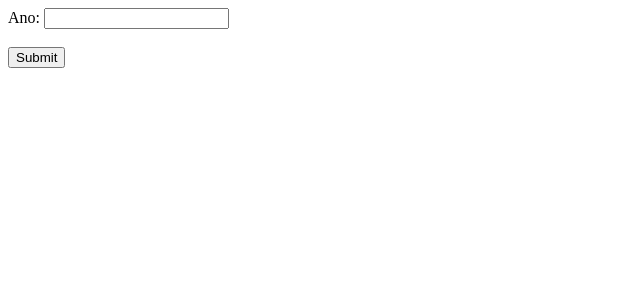
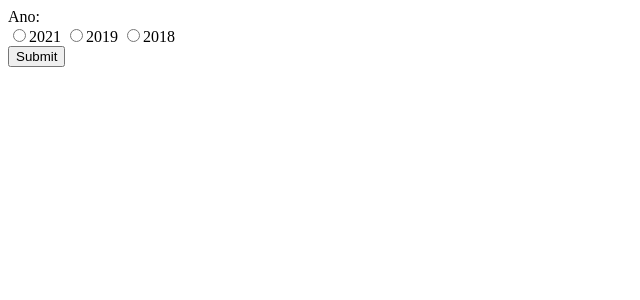
Before and after one commit to paulosergiolima/CollegeListBR, a Flask app: page / in a window 1280 px wide. Shown: the top 300 px of the page, without its empty margins (0-640 px from the left). Run offline with Flask 2, Linux system fonts and the light colour scheme.

Commit message:
html years

```diff
--- a/static/script.js
+++ b/static/script.js
@@ -1,5 +1,5 @@
 function myfunction() {
-    year = document.getElementById('year').value
+    year = document.querySelector('input[name="year"]:checked').value
 
 
     var checkboxes = document.getElementsByName('check')
@@ -14,24 +14,25 @@ function myfunction() {
 }
 
 function getCourses() {
+ document.querySelector('input[name="year"]:checked').value;
     var checkboxes = document.getElementsByName('check')
     for (var checks of checkboxes) {
         checks.checked = false
     }
 
-    if (document.getElementById('year').value == "2019") {
+    if (document.querySelector('input[name="year"]:checked').value == "2019") {
         document.getElementById('courses_2019').removeAttribute('hidden')
     }else {
         document.getElementById('courses_2019').setAttribute('hidden', 'hidden')
     }
 
-    if (document.getElementById('year').value == "2021") {
+    if (document.querySelector('input[name="year"]:checked').value == "2021") {
         document.getElementById('courses_2021').removeAttribute('hidden')
     }else {
         document.getElementById('courses_2021').setAttribute('hidden', 'hidden')
     }
 
-    if (document.getElementById('year').value == "2018") {
+    if (document.querySelector('input[name="year"]:checked').value == "2018") {
         document.getElementById('courses_2018').removeAttribute('hidden')
     }else {
         document.getElementById('courses_2018').setAttribute('hidden', 'hidden')
--- a/templates/index.html
+++ b/templates/index.html
@@ -5,25 +5,30 @@
     <meta charset="UTF-8">
     <meta http-equiv="X-UA-Compatible" content="IE=edge">
     <meta name="viewport" content="width=device-width, initial-scale=1.0">
-    <title>Document</title>
+    <title>CollegeListBr</title>
     <script src="/static/script.js"></script>
     <script src="https://ajax.googleapis.com/ajax/libs/jquery/3.6.1/jquery.min.js"></script>
 </head>
 
 <body>
     <label for="fname">Ano:</label>
-    <input type="text" id="year" name="fname" oninput="getCourses()"><br><br>
-    <div hidden id="courses_2021" >
+    <!-- <input type="text" id="year" name="fname" oninput="getCourses()"><br><br> -->
+    <div id="radio_buttons">
+        <input type="radio" id="radio_2021" name="year" value="2021" onchange="getCourses()">2021
+        <input type="radio" id="radio_2019" name="year" value="2019" onchange="getCourses()">2019
+        <input type="radio" id="radio_2018" name="year" value="2018" onchange="getCourses()">2018
+    </div>
+    <div hidden id="courses_2021">
         {% for course in cursos2021: %}
         <input type="checkbox" id="{{ course }}" name="check"> {{ course }} <br>
         {% endfor %}
     </div>
-    <div hidden id="courses_2019" >
+    <div hidden id="courses_2019">
         {% for course in cursos2019: %}
         <input type="checkbox" id="{{ course }}" name="check"> {{ course }} <br>
         {% endfor %}
     </div>
-    <div hidden id="courses_2018" >
+    <div hidden id="courses_2018">
         {% for course in cursos2018: %}
         <input type="checkbox" id="{{ course }}" name="check"> {{ course }} <br>
         {% endfor %}
```
